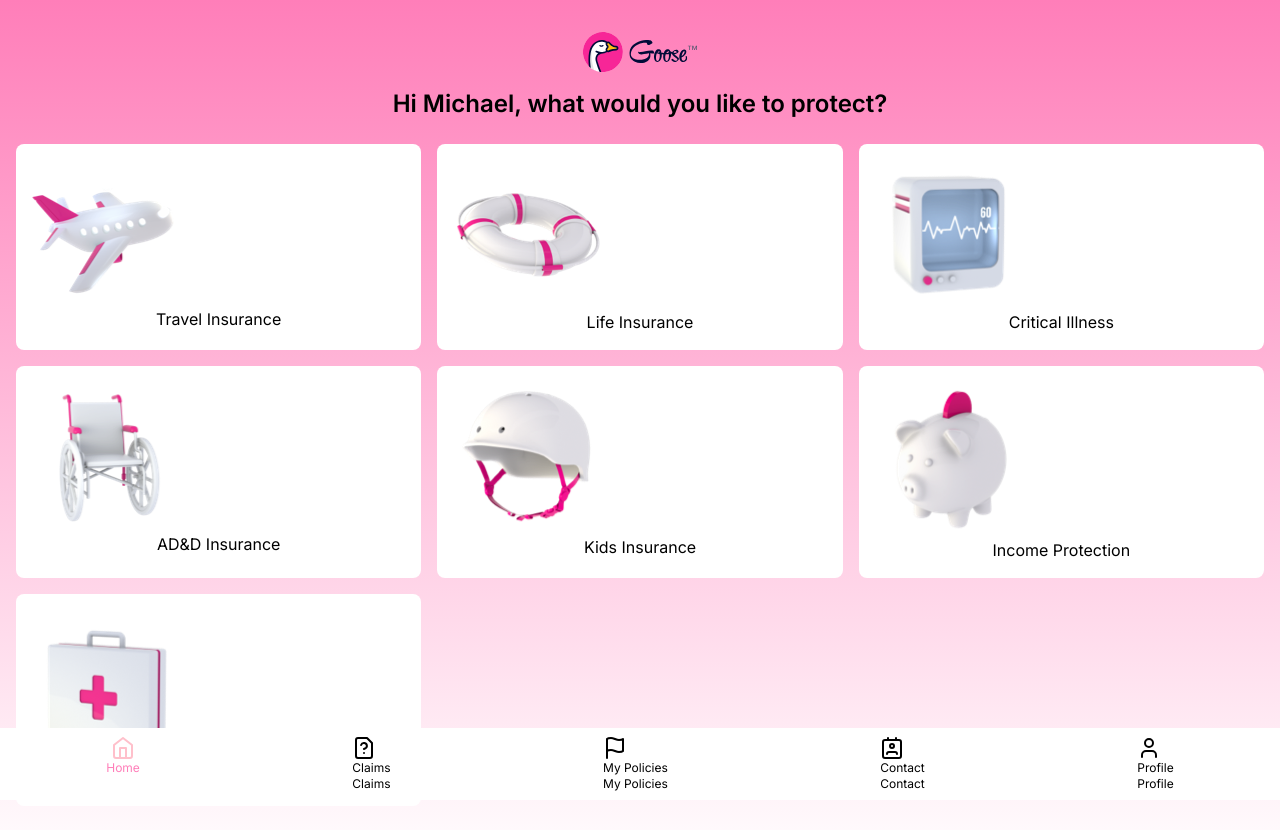
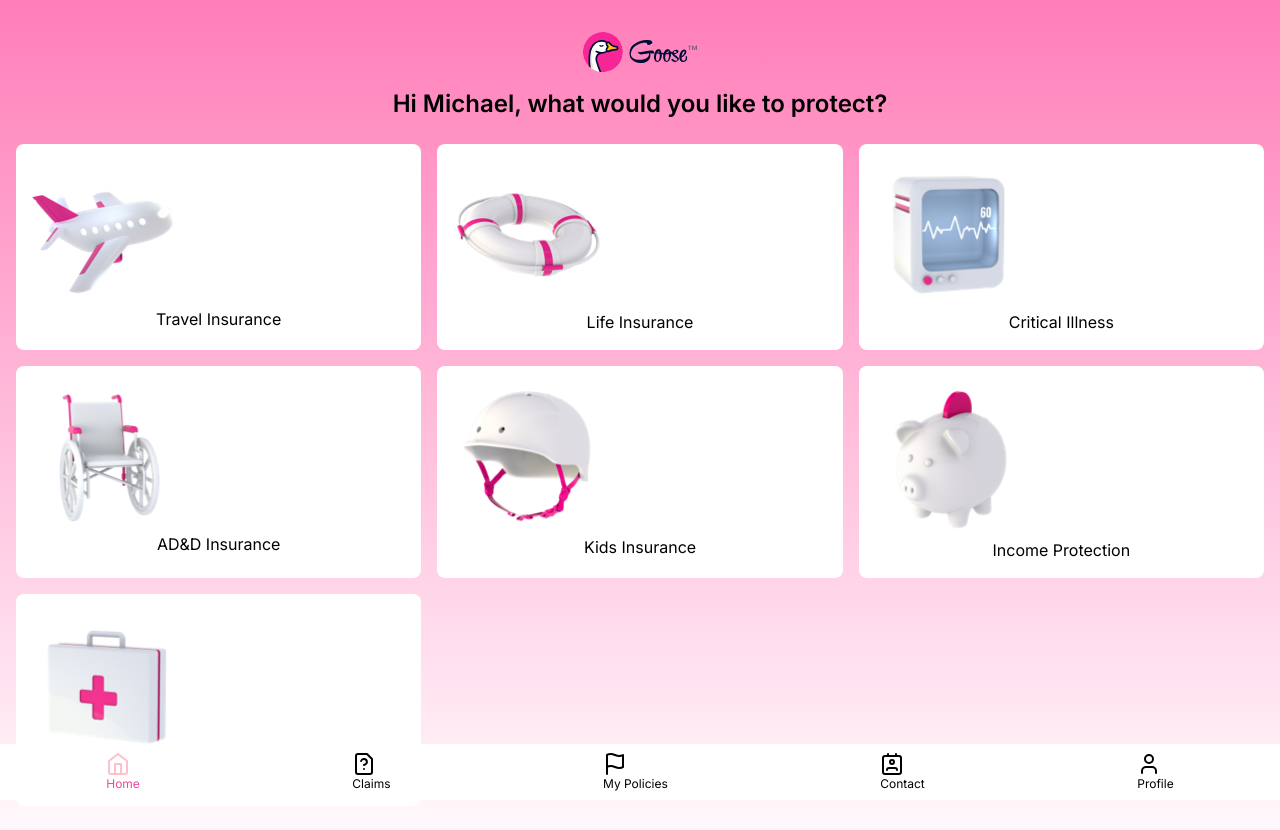
Before and after one commit to Michael-Goose/goosewebappnextjs, a Next.js app: page /home in a window 1280 px wide. Shown: the top 830 px of the page. Built offline with nearby package versions, Linux system fonts and the light colour scheme.

Commit message:
icons and pages

```diff
--- a/app/home/page.tsx
+++ b/app/home/page.tsx
@@ -39,25 +39,20 @@ export default function Page() {
       </div>
       <nav className="fixed inset-x-0 bottom-0 bg-white py-2">
         <div className="flex justify-around">
-          <a href="#" className="flex flex-col items-center text-xs">
+          <a href="home" className="flex flex-col items-center text-xs">
             <HomeIcon className="h-6 w-6 text-[#ff7eb9]" />
-            <span className="text-[#ff7eb9]">Home</span>
           </a>
-          <a href="#" className="flex flex-col items-center text-xs">
+          <a href="claims" className="flex flex-col items-center text-xs">
             <FileQuestionIcon className="h-6 w-6" />
-            <span>Claims</span>
           </a>
-          <a href="#" className="flex flex-col items-center text-xs">
+          <a href="my-policies" className="flex flex-col items-center text-xs">
             <FlagIcon className="h-6 w-6" />
-            <span>My Policies</span>
           </a>
-          <a href="#" className="flex flex-col items-center text-xs">
+          <a href="contact" className="flex flex-col items-center text-xs">
             <ContactIcon className="h-6 w-6" />
-            <span>Contact</span>
           </a>
-          <a href="#" className="flex flex-col items-center text-xs">
+          <a href="profile" className="flex flex-col items-center text-xs">
             <UserIcon className="h-6 w-6" />
-            <span>Profile</span>
           </a>
         </div>
       </nav>
@@ -143,7 +138,9 @@ function FlagIcon(props: IconProps) {
 
 function HomeIcon(props: IconProps) {
   return (
+    <div className="text-center">
       <svg
+        {...props}
         xmlns="http://www.w3.org/2000/svg"
         width="24"
         height="24"
@@ -153,11 +150,12 @@ function HomeIcon(props: IconProps) {
         strokeWidth="2"
         strokeLinecap="round"
         strokeLinejoin="round"
-      {...props}
       >
         <path d="m3 9 9-7 9 7v11a2 2 0 0 1-2 2H5a2 2 0 0 1-2-2z" />
         <polyline points="9 22 9 12 15 12 15 22" />
       </svg>
+      <div className="text-pink-500">Home</div>
+    </div>
   );
 }
 
```
Also changed, not shown: app/claims/page.tsx (added), app/contact/page.tsx (added), app/home/AD&D-Insurance/page.tsx (added), app/home/Critical-Illness/page.tsx (added), app/home/Hospital-Cash/page.tsx (added), app/home/Income-Protection/page.tsx (added), app/home/kids-insurance/page.tsx (added), app/home/life-insurance/page.tsx (added), app/my-policies/page.tsx (added), app/profile/page.tsx (added). Lines whose indentation alone changed are shown as unchanged.
